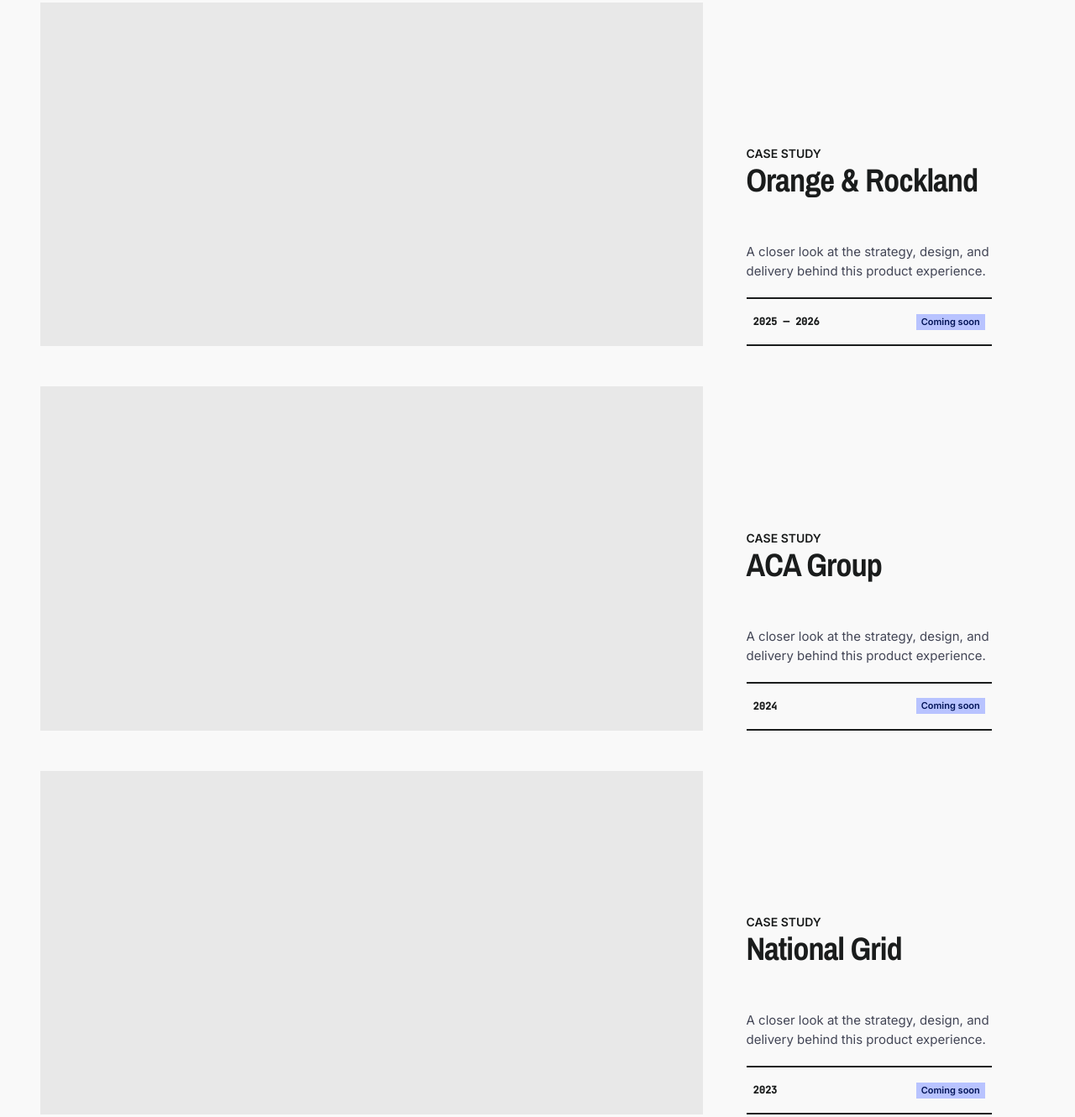
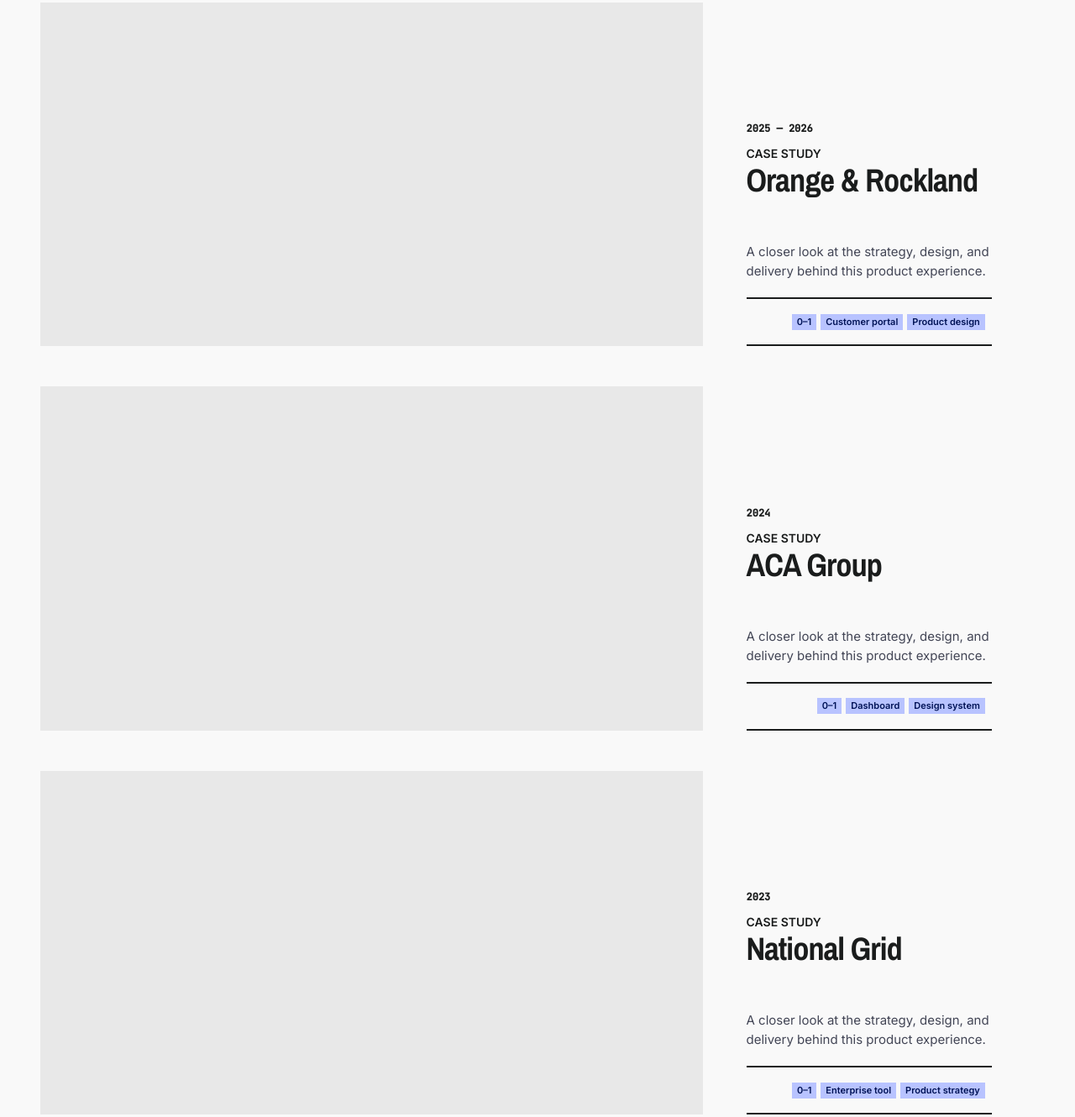
Before and after one commit to bptran99/brendan-portfolio, a website: page index.html in a window 1280 px wide. Shown: the part 908-2238 px from the top of the page at 84% size. Drawn offline with nearby package versions, Linux system fonts and the light colour scheme; no server answers.

Commit message:
Rework case study metadata

```diff
--- a/index.html
+++ b/index.html
@@ -191,13 +191,15 @@
             <a class="project-link" href="/work/orange-rockland" data-local-href="work/orange-rockland/index.html" aria-label="View the Orange and Rockland case study">
               <div class="project-visual project-placeholder" aria-hidden="true"></div>
               <div class="project-info">
+                <p class="project-year project-date">2025 — 2026</p>
                 <p class="project-meta">CASE STUDY</p>
                 <h3>Orange &amp; Rockland</h3>
                 <p class="project-description">A closer look at the strategy, design, and delivery behind this product experience.</p>
                 <div class="project-footer">
-                  <span class="project-year">2025 — 2026</span>
-                  <ul class="project-tags" aria-label="Project status">
-                    <li>Coming soon</li>
+                  <ul class="project-tags" aria-label="Project tags">
+                    <li>0–1</li>
+                    <li>Customer portal</li>
+                    <li>Product design</li>
                   </ul>
                 </div>
               </div>
@@ -208,13 +210,15 @@
             <a class="project-link" href="/work/aca-group" data-local-href="work/aca-group/index.html" aria-label="View the ACA Group case study">
               <div class="project-visual project-placeholder" aria-hidden="true"></div>
               <div class="project-info">
+                <p class="project-year project-date">2024</p>
                 <p class="project-meta">CASE STUDY</p>
                 <h3>ACA Group</h3>
                 <p class="project-description">A closer look at the strategy, design, and delivery behind this product experience.</p>
                 <div class="project-footer">
-                  <span class="project-year">2024</span>
-                  <ul class="project-tags" aria-label="Project status">
-                    <li>Coming soon</li>
+                  <ul class="project-tags" aria-label="Project tags">
+                    <li>0–1</li>
+                    <li>Dashboard</li>
+                    <li>Design system</li>
                   </ul>
                 </div>
               </div>
@@ -225,13 +229,15 @@
             <a class="project-link" href="/work/national-grid" data-local-href="work/national-grid/index.html" aria-label="View the National Grid case study">
               <div class="project-visual project-placeholder" aria-hidden="true"></div>
               <div class="project-info">
+                <p class="project-year project-date">2023</p>
                 <p class="project-meta">CASE STUDY</p>
                 <h3>National Grid</h3>
                 <p class="project-description">A closer look at the strategy, design, and delivery behind this product experience.</p>
                 <div class="project-footer">
-                  <span class="project-year">2023</span>
-                  <ul class="project-tags" aria-label="Project status">
-                    <li>Coming soon</li>
+                  <ul class="project-tags" aria-label="Project tags">
+                    <li>0–1</li>
+                    <li>Enterprise tool</li>
+                    <li>Product strategy</li>
                   </ul>
                 </div>
               </div>
--- a/styles.css
+++ b/styles.css
@@ -226,7 +226,9 @@ h2, h3 { margin: 0; font-family: var(--font-display); }
 .project-description { margin: 16px 0 0; color: var(--on-surface-variant); font-size: 15px; line-height: 23px; }
 .project-footer { display: flex; min-height: 58px; align-items: center; justify-content: space-between; gap: 12px; margin-top: 20px; padding: 14px 8px; border-top: 2px solid var(--on-surface); border-bottom: 2px solid var(--on-surface); }
 .project-year { font-family: var(--font-mono); font-size: 12px; font-weight: 700; }
+.project-date { margin-bottom: 10px; }
 .project-tags { display: flex; flex-wrap: wrap; justify-content: flex-end; gap: 5px; margin: 0; padding: 0; list-style: none; }
+.project-footer .project-tags { margin-left: auto; }
 .project-tags li { padding: 3px 6px; border-radius: 0; background: var(--tag-surface); color: var(--tag-text); font-family: var(--font-body); font-size: 11px; font-weight: 600; line-height: 1.2; text-transform: none; }
 
 @media (min-width: 901px) {
```
